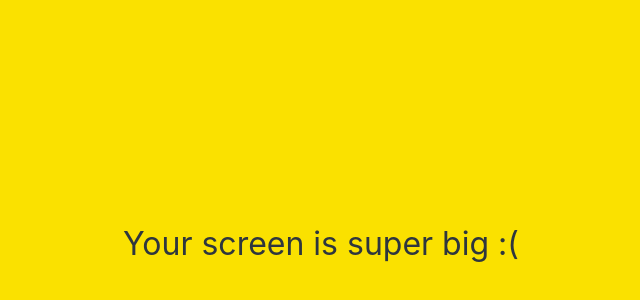
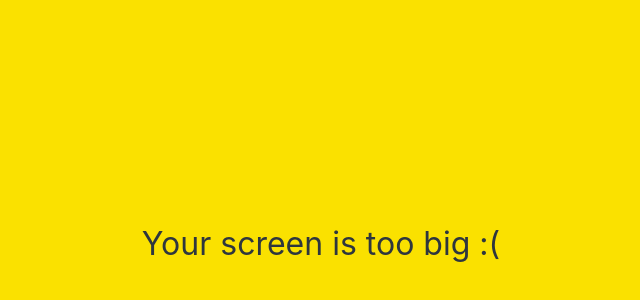
Before and after one commit to simsoyeon123/kokoa-clone-2021, a plain HTML site: page friends.html in a window 1280 px wide. Shown: the part 156-456 px from the top of the page, without its empty margins (319-959 px from the left). Drawn offline with Linux system fonts and the light colour scheme.

Commit message:
Update friends.html

```diff
--- a/friends.html
+++ b/friends.html
@@ -116,7 +116,7 @@
     </div>
 
 <div id="no-mobile">
-    <span>Your screen is super big :(</span>
+    <span>Your screen is too big :(</span>
 </div>
 
 <script
```
